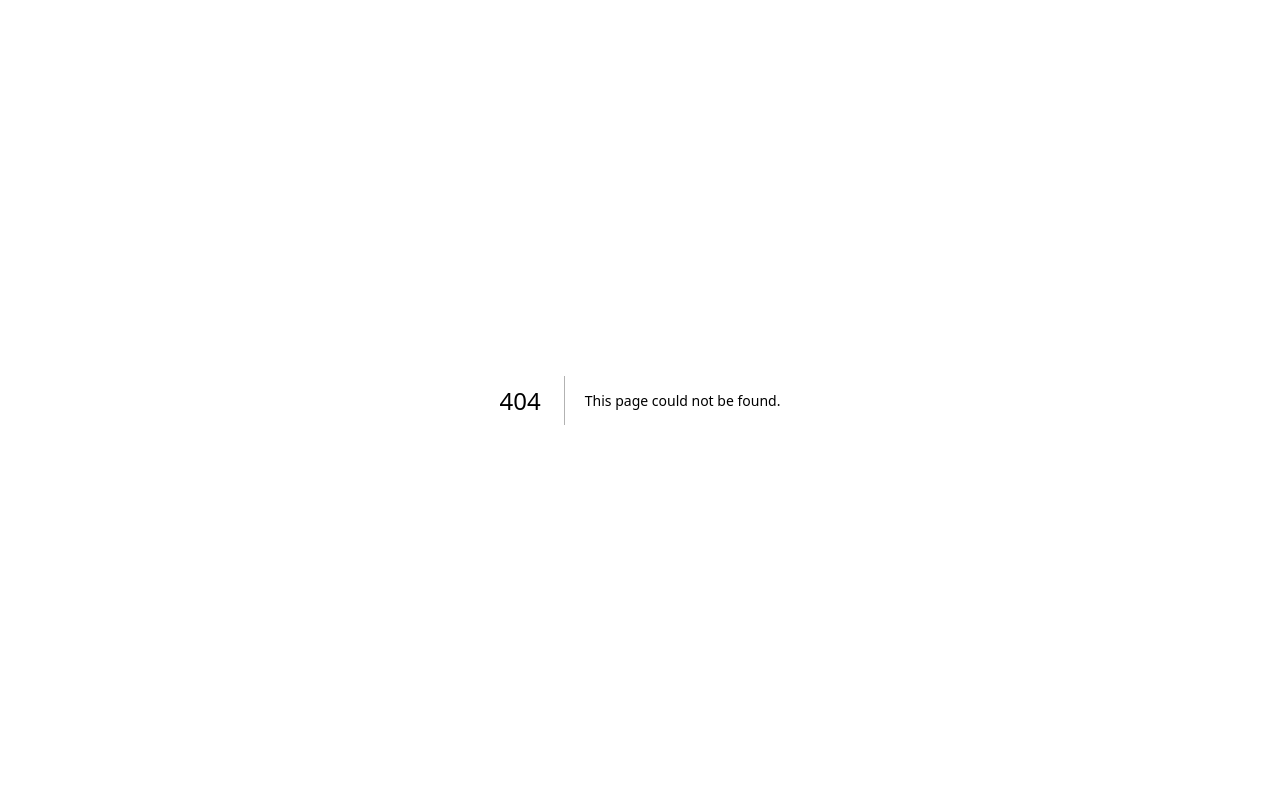
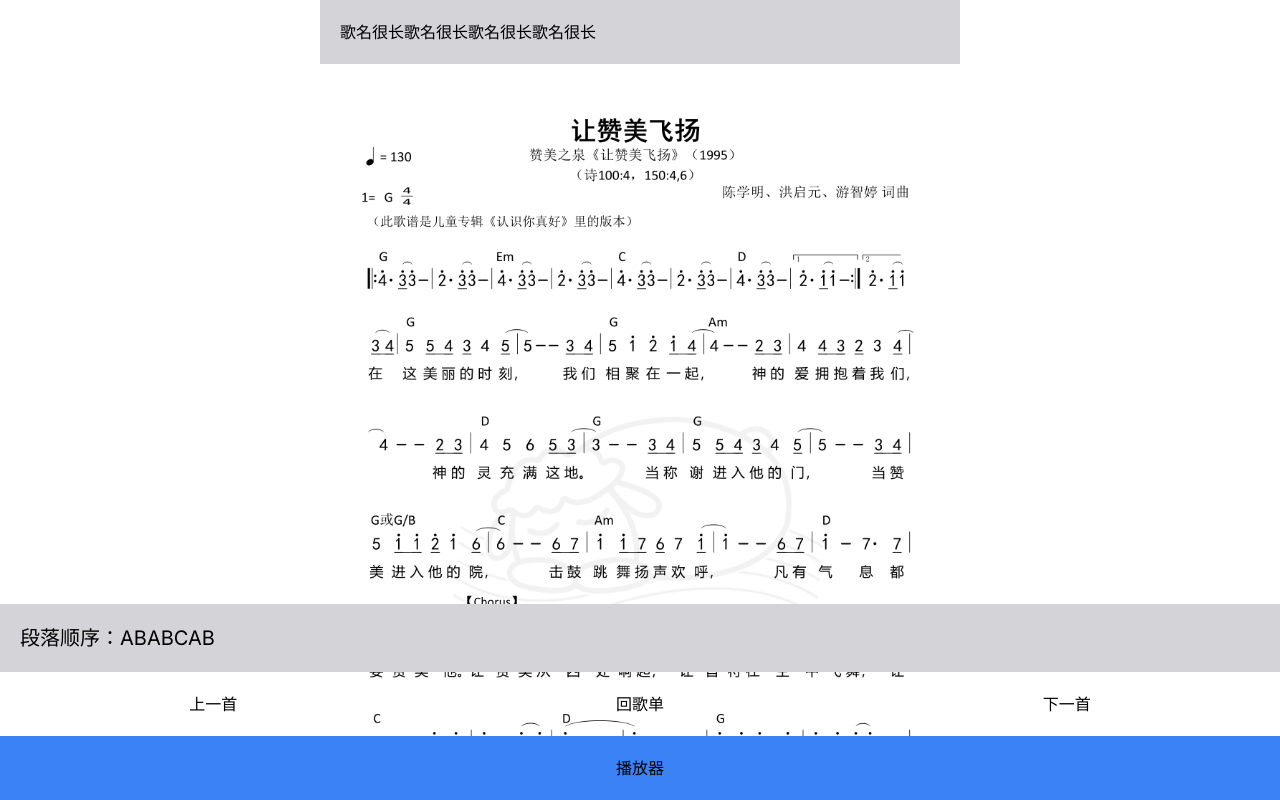
Before and after one commit to lilei105/WorshipSongbook, a Next.js app: page /detail in a window 1280 px wide. Before the commit this address had no page. Shown: the top 800 px of the page. Built offline with nearby package versions, Linux system fonts and the light colour scheme.

Commit message:
添加详情页面

```diff
--- a/package.json
+++ b/package.json
@@ -10,6 +10,7 @@
   },
   "dependencies": {
     "autoprefixer": "10.4.15",
+    "axios": "^1.5.0",
     "dayjs": "^1.11.9",
     "eslint": "8.48.0",
     "eslint-config-next": "13.4.19",
--- /dev/null
+++ b/src/app/detail/page.js
@@ -0,0 +1,43 @@
+'use client';
+
+import { useRouter } from 'next/navigation';
+
+export default () => {
+  const router = useRouter();
+
+  async function toList() {
+    await router.push('/list');
+  }
+
+  return (
+    <div>
+      <div className="bg-zinc-300 p-5">歌名很长歌名很长歌名很长歌名很长</div>
+
+      <div>
+        <img src="/images/2.png" alt="歌谱图片" className="max-w-full h-auto" />
+      </div>
+
+      <div className=" pt-40"></div>
+
+      <div className="bg-zinc-300 p-5 fixed bottom-32 left-0 right-0 text-xl">
+        段落顺序：ABABCAB
+      </div>
+
+      <div className="fixed bottom-16 left-0 right-0">
+        <div className="container mx-auto grid grid-cols-3">
+          <div className="p-5 text-center">上一首</div>
+          <div className="p-5 text-center" onClick={toList}>
+            回歌单
+          </div>
+          <div className="p-5 text-center">下一首</div>
+        </div>
+      </div>
+
+      <div className="fixed bottom-0 left-0 right-0">
+        <div className="container mx-auto bg-blue-500 p-5 text-center">
+          播放器
+        </div>
+      </div>
+    </div>
+  );
+};
--- a/src/app/list/page.js
+++ b/src/app/list/page.js
@@ -3,6 +3,8 @@
 import Headline from '../Headline';
 import Footer from '../Footer';
 import Link from 'next/link';
+import { usePathname, useRouter } from 'next/navigation';
+import axios from 'axios';
 
 export default () => {
   const n = 7;
@@ -37,14 +39,29 @@ export default () => {
     },
   ];
 
+  const router = useRouter();
+
+  const handleSubmit = (data) => {
+    console.log(data);
+    router.push({
+      pathname: '/detail',
+      query: data,
+    });
+  };
+
   return (
     <div>
       <Headline title="2023年9月3日 主日敬拜" />
 
       <div className="mt-16 grid grid-cols-2">
         {images.map((image, index) => (
-          <Link href="/list">
-            <div key={index} className=" relative">
+          <div key={index} className=" relative">
+            <Link
+              href="/detail"
+              as="/detail"
+              method="post"
+              onClick={() => handleSubmit(image)}
+            >
               <div className=" bg-blue-300 border border-zinc-300 p-2 absolute top-0 left-0 w-full ">
                 {image['name']}
               </div>
@@ -52,8 +69,8 @@ export default () => {
               <div className="h-auto m-1 ">
                 <img src={image['url']} alt="歌谱图片" />
               </div>
-            </div>
-          </Link>
+            </Link>
+          </div>
         ))}
       </div>
 
```
Also changed, not shown: 1 other file (tests, documents, lock files or other folders).
